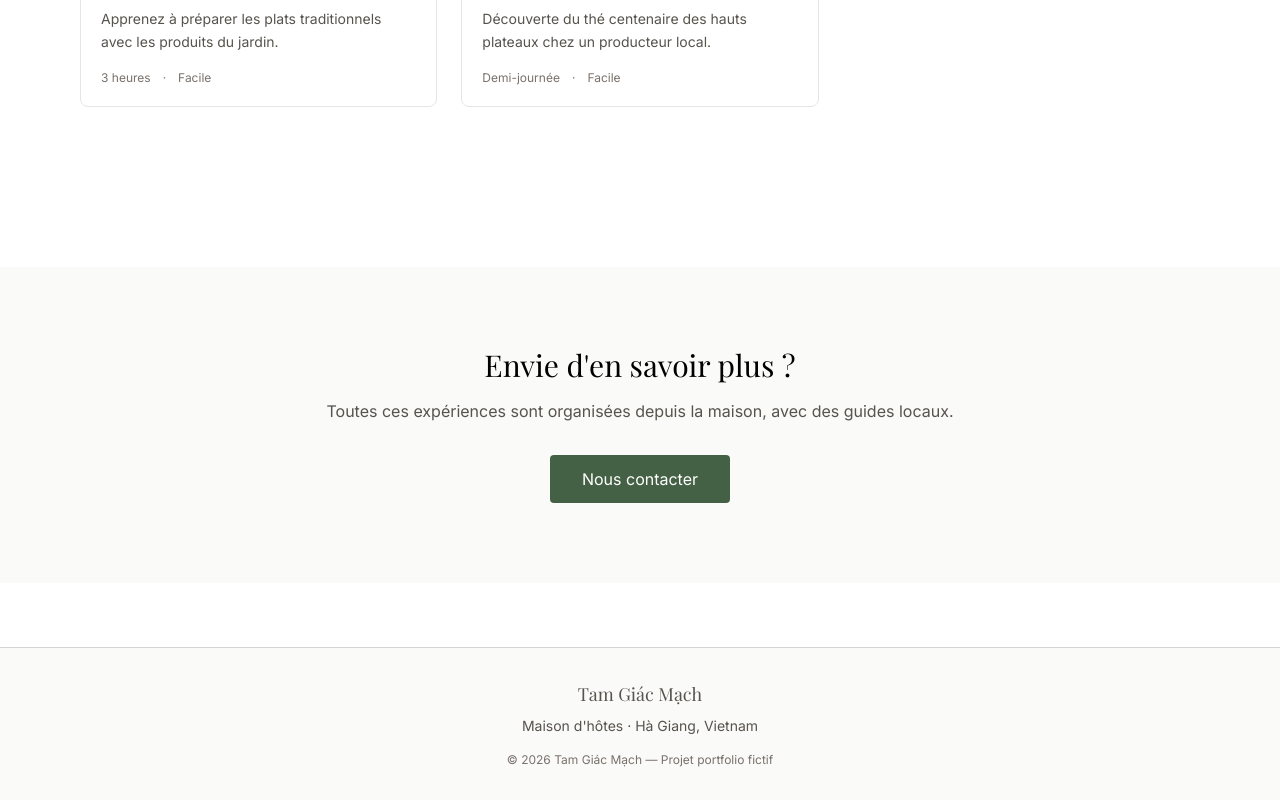
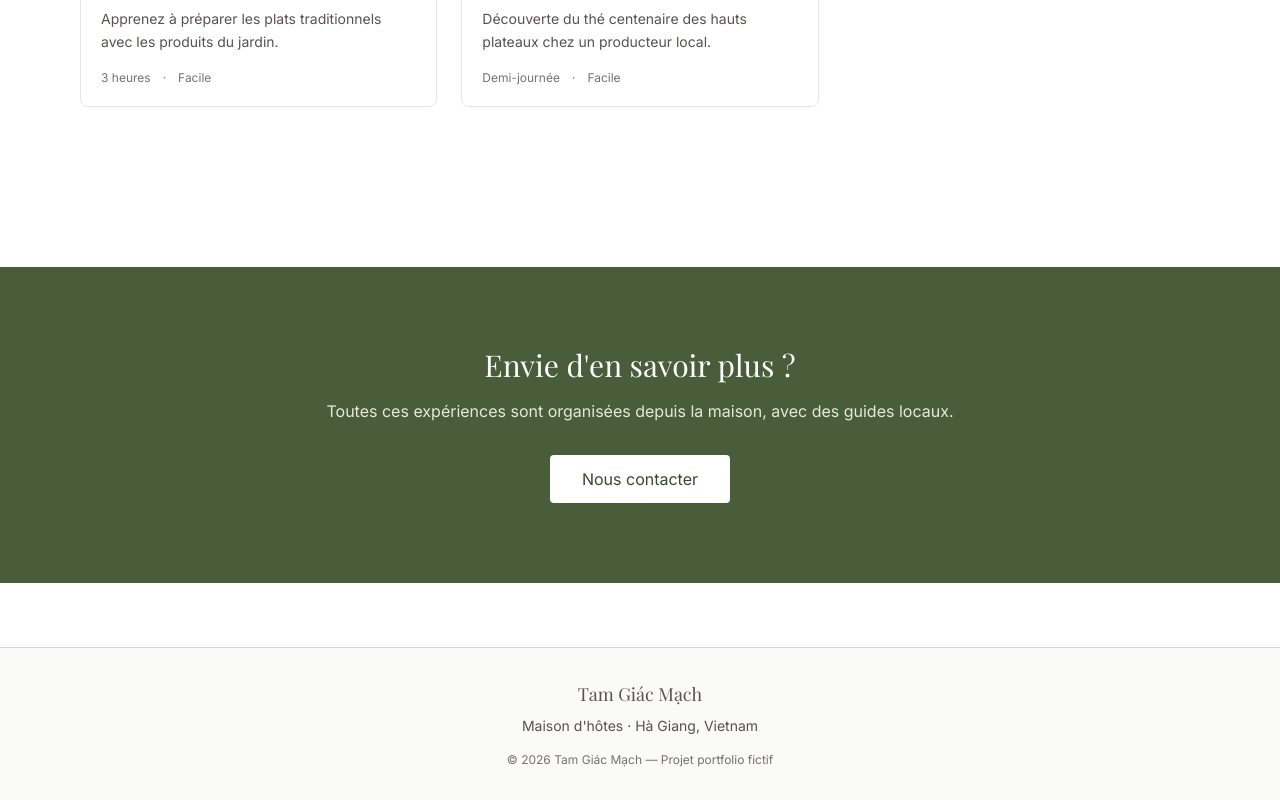
Before and after one commit to alexwebdevpro-coder/tam-giac-mach, a Vue app: page /experiences in a window 1280 px wide. Shown: the part 2694-3494 px from the top of the page. Built offline with nearby package versions, Linux system fonts and the light colour scheme.

Commit message:
feat: add DarkCallToAction component and apply it on home and experiences

```diff
--- /dev/null
+++ b/src/components/ui/DarkCallToAction.vue
@@ -0,0 +1,37 @@
+<script setup>
+defineProps({
+  title: {
+    type: String,
+    required: true,
+  },
+  description: {
+    type: String,
+    default: '',
+  },
+  buttonLabel: {
+    type: String,
+    required: true,
+  },
+  buttonRoute: {
+    type: String,
+    required: true,
+  },
+})
+</script>
+
+<template>
+  <section class="bg-bamboo-700 py-20 px-4">
+    <div class="max-w-4xl mx-auto text-center">
+      <h2 class="text-3xl font-serif mb-4 text-white">{{ title }}</h2>
+      <p v-if="description" class="text-bamboo-100 mb-8">{{ description }}</p>
+      <RouterLink
+        :to="{ name: buttonRoute }"
+        class="inline-block bg-white text-bamboo-800 px-8 py-3 rounded hover:bg-bamboo-50 transition-colors duration-200"
+      >
+        {{ buttonLabel }}
+      </RouterLink>
+    </div>
+  </section>
+</template>
+
+<style scoped></style>
--- a/src/views/ExperiencesView.vue
+++ b/src/views/ExperiencesView.vue
@@ -1,11 +1,11 @@
 <script setup>
 import { computed, ref } from 'vue'
-import { RouterLink } from 'vue-router'
 import CategorySection from '@/components/experiences/CategorySection.vue'
 import ExperienceModal from '@/components/experiences/ExperienceModal.vue'
 import { categories, experiences } from '@/data/experiences.js'
 import FadeIn from '@/components/ui/FadeIn.vue'
 import PageHero from '@/components/ui/PageHero.vue'
+import DarkCallToAction from '@/components/ui/DarkCallToAction.vue'
 
 const experiencesByCategory = computed(() => {
   return categories.map((category) => ({
@@ -45,20 +45,12 @@ function closeModal() {
     </div>
   </FadeIn>
 
-  <section class="bg-stone-50 py-20 px-4">
-    <div class="max-w-4xl mx-auto text-center">
-      <h2 class="text-3xl font-serif mb-4">Envie d'en savoir plus ?</h2>
-      <p class="text-stone-600 mb-8">
-        Toutes ces expériences sont organisées depuis la maison, avec des guides locaux.
-      </p>
-      <RouterLink
-        :to="{ name: 'contact' }"
-        class="inline-block bg-sage-600 text-white px-8 py-3 rounded hover:bg-sage-700"
-      >
-        Nous contacter
-      </RouterLink>
-    </div>
-  </section>
+  <DarkCallToAction
+    title="Envie d'en savoir plus ?"
+    description="Toutes ces expériences sont organisées depuis la maison, avec des guides locaux."
+    button-label="Nous contacter"
+    button-route="contact"
+  />
 
   <Transition name="fade">
     <ExperienceModal
--- a/src/views/HomeView.vue
+++ b/src/views/HomeView.vue
@@ -3,6 +3,7 @@ import { RouterLink } from 'vue-router'
 import RoomCard from '@/components/rooms/RoomCard.vue'
 import FadeIn from '@/components/ui/FadeIn.vue'
 import { rooms } from '@/data/rooms.js'
+import DarkCallToAction from '@/components/ui/DarkCallToAction.vue'
 </script>
 
 <template>
@@ -59,16 +60,12 @@ import { rooms } from '@/data/rooms.js'
     </section>
   </FadeIn>
   <FadeIn>
-    <section class="max-w-4xl mx-auto px-4 py-20 text-center">
-      <h2 class="text-3xl font-serif mb-4">Prêt à vivre l'expérience ?</h2>
-      <p class="text-stone-600 mb-8">Contactez-nous pour préparer votre séjour.</p>
-      <RouterLink
-        :to="{ name: 'contact' }"
-        class="inline-block bg-sage-600 text-white px-8 py-3 rounded hover:bg-sage-700"
-      >
-        Nous contacter
-      </RouterLink>
-    </section>
+    <DarkCallToAction
+      title="Prêt à vivre l'expérience ?"
+      description="Contactez-nous pour préparer votre séjour."
+      button-label="Nous contacter"
+      button-route="contact"
+    />
   </FadeIn>
 </template>
 
```
